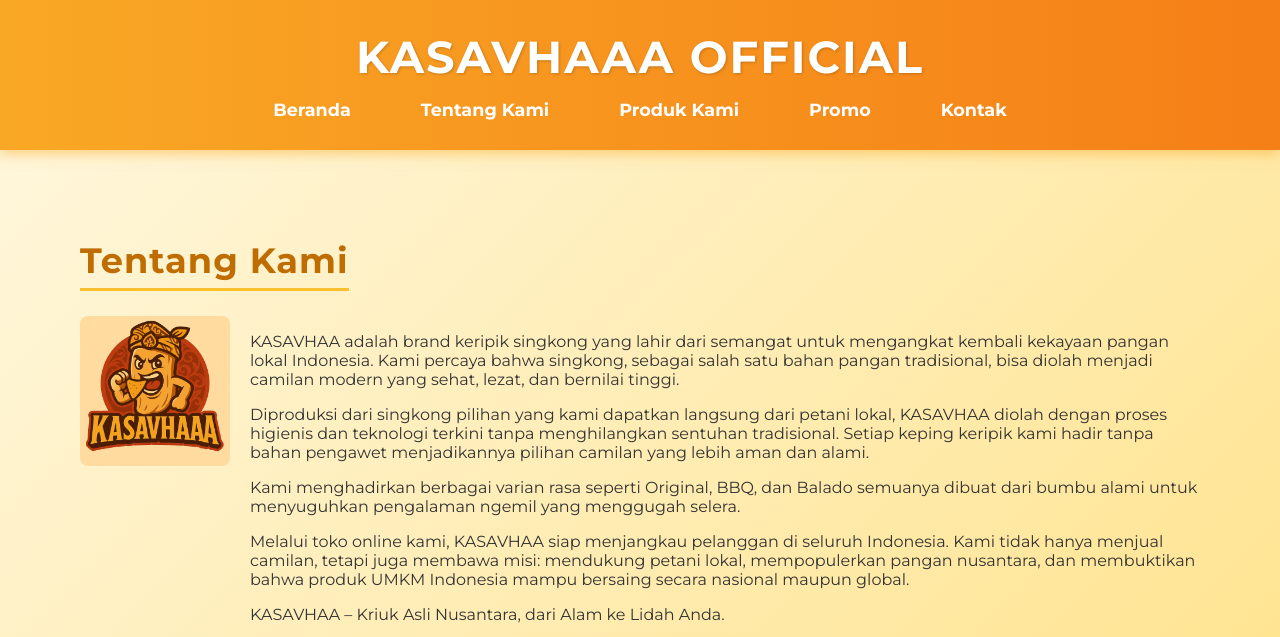
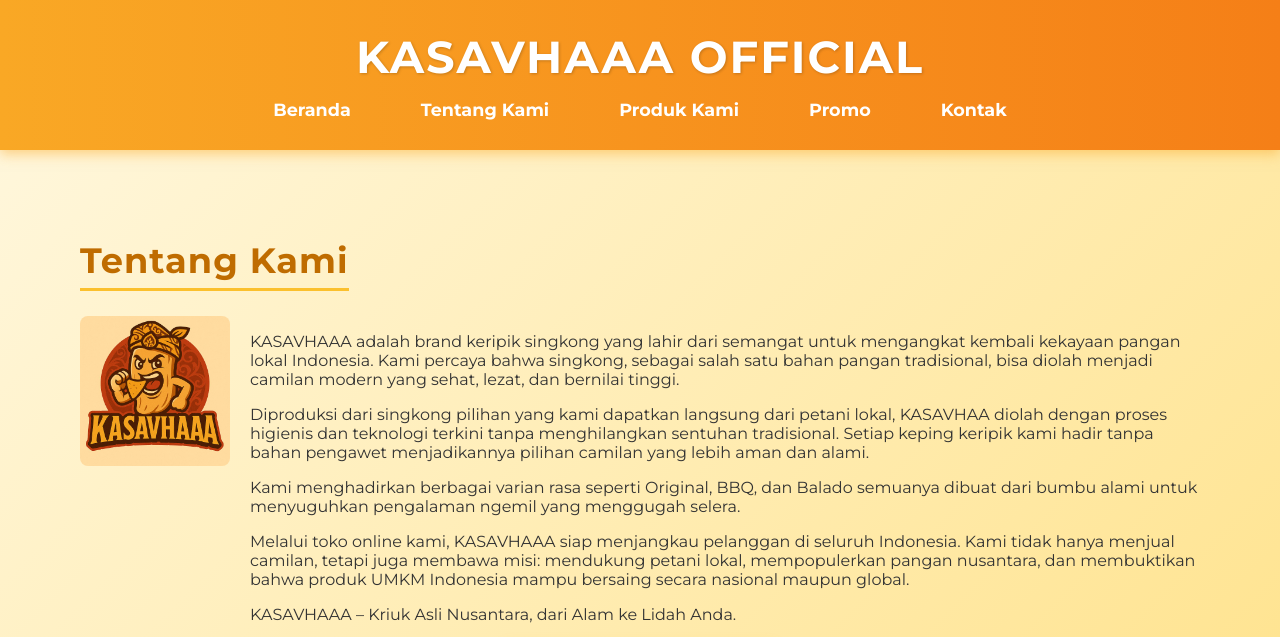
Before and after one commit to mujahidcorporation/KASAVHAAA-OFFICIAL, a plain HTML site: page tentang.html in a window 1280 px wide. Shown: the top 637 px of the page. Drawn offline with Linux system fonts and the light colour scheme.

Commit message:
Update tentang.html

```diff
--- a/tentang.html
+++ b/tentang.html
@@ -27,7 +27,7 @@
         <img src="images/TKM.jpeg" alt="Keripik Singkong KASAVHAAA" class="tentang-img" />
         <div class="tentang-teks">
           <p>
-            KASAVHAA adalah brand keripik singkong yang lahir dari semangat untuk mengangkat kembali kekayaan pangan lokal Indonesia. Kami percaya bahwa singkong, sebagai salah satu bahan pangan tradisional, bisa diolah menjadi camilan modern yang sehat, lezat, dan bernilai tinggi.
+            KASAVHAAA adalah brand keripik singkong yang lahir dari semangat untuk mengangkat kembali kekayaan pangan lokal Indonesia. Kami percaya bahwa singkong, sebagai salah satu bahan pangan tradisional, bisa diolah menjadi camilan modern yang sehat, lezat, dan bernilai tinggi.
           </p>
           <p>
             Diproduksi dari singkong pilihan yang kami dapatkan langsung dari petani lokal, KASAVHAA diolah dengan proses higienis dan teknologi terkini tanpa menghilangkan sentuhan tradisional. Setiap keping keripik kami hadir tanpa bahan pengawet menjadikannya pilihan camilan yang lebih aman dan alami.
@@ -36,9 +36,9 @@
             Kami menghadirkan berbagai varian rasa seperti Original, BBQ, dan Balado semuanya dibuat dari bumbu alami untuk menyuguhkan pengalaman ngemil yang menggugah selera.
           </p>
           <p>
-            Melalui toko online kami, KASAVHAA siap menjangkau pelanggan di seluruh Indonesia. Kami tidak hanya menjual camilan, tetapi juga membawa misi: mendukung petani lokal, mempopulerkan pangan nusantara, dan membuktikan bahwa produk UMKM Indonesia mampu bersaing secara nasional maupun global.
+            Melalui toko online kami, KASAVHAAA siap menjangkau pelanggan di seluruh Indonesia. Kami tidak hanya menjual camilan, tetapi juga membawa misi: mendukung petani lokal, mempopulerkan pangan nusantara, dan membuktikan bahwa produk UMKM Indonesia mampu bersaing secara nasional maupun global.
           </p>
-          <p>KASAVHAA – Kriuk Asli Nusantara, dari Alam ke Lidah Anda.</p>
+          <p>KASAVHAAA – Kriuk Asli Nusantara, dari Alam ke Lidah Anda.</p>
         </div>
       </div>
       <!-- Video autoplay dan loop tanpa suara -->
```
